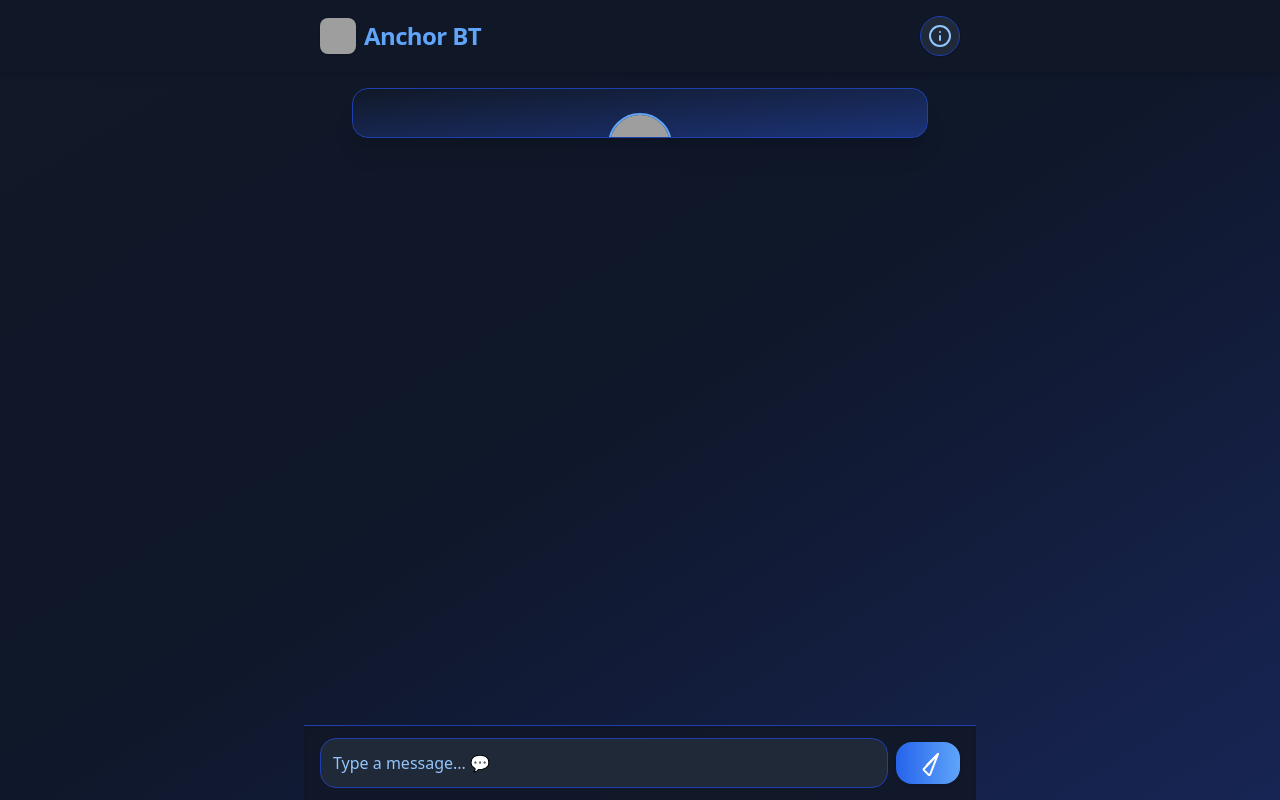
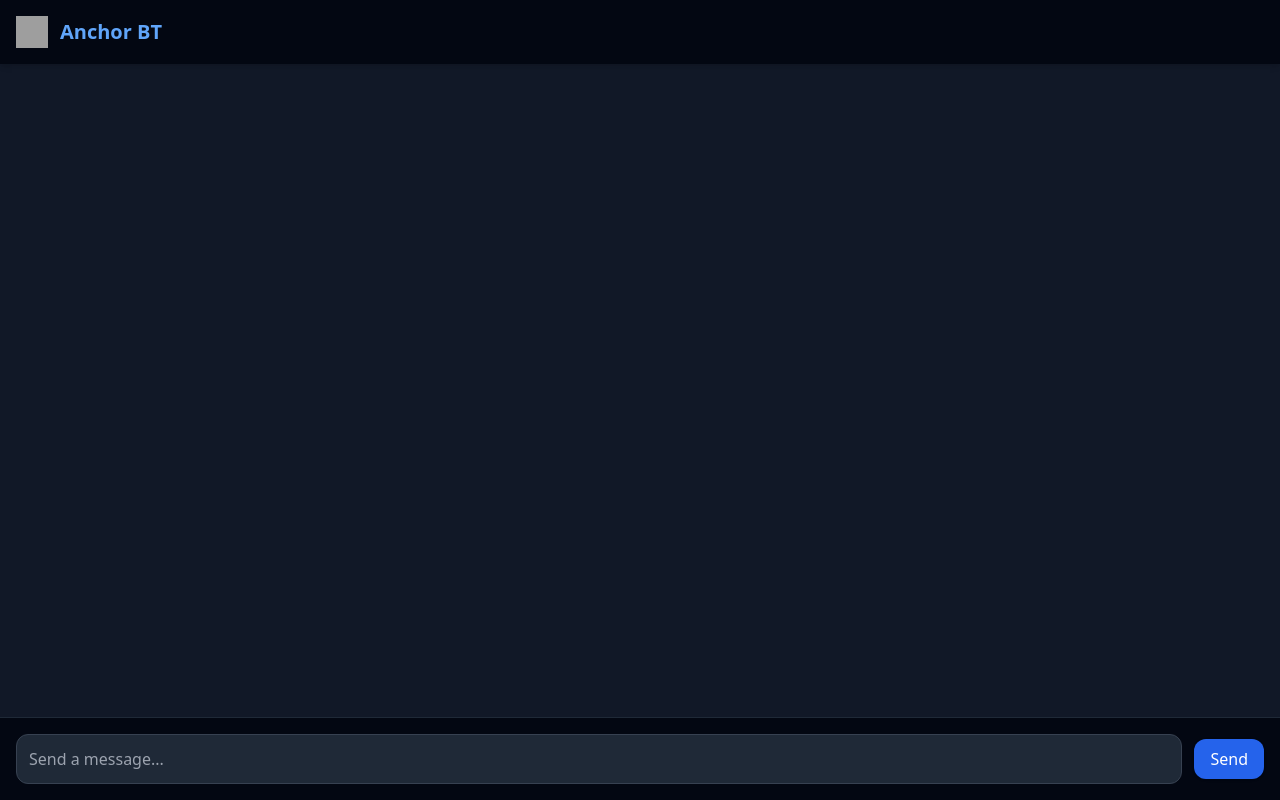
Before and after one commit to melodykellynwaogu/Anchor-AI, a Flask app: page / in a window 1280 px wide. Run offline with Flask 3, Linux system fonts and the light colour scheme; some libraries are stand-ins or nearby versions; grey boxes are pictures that could not be loaded.

Commit message:
Update index.html

```diff
--- a/templates/index.html
+++ b/templates/index.html
@@ -27,74 +27,53 @@
         .slide-toggle {
             transition: max-height 0.5s cubic-bezier(.4,0,.2,1);
         }
+        html, body {
+              height: 100%;
+              margin: 0;
+              scroll-behavior: smooth;
+}
+
+        #chat-container {
+              scroll-behavior: smooth;
+}
     </style>
     <link rel="icon" type="image/svg+xml" href="https://cdn.jsdelivr.net/gh/twitter/twemoji@14.0.2/assets/svg/1f916.svg">
 </head>
-<body class="bg-gradient-to-br from-gray-900 via-slate-900 to-blue-950 text-gray-100 flex flex-col h-screen font-sans">
+<body class="bg-gray-900 text-gray-100 h-screen flex flex-col">
     <!-- Header -->
-    <header class="bg-gray-900/90 shadow-md backdrop-blur-md sticky top-0 z-20 px-0 py-3 sm:py-4">
-        <div class="flex justify-between items-center max-w-2xl mx-auto w-full px-4">
-            <div class="flex items-center gap-2">
-                <img class="w-9 h-9 rounded-lg shadow" src="https://cdn.jsdelivr.net/gh/twitter/twemoji@14.0.2/assets/svg/1f916.svg" alt="Bot Icon">
-                <span class="text-2xl font-extrabold text-blue-400 tracking-tight">Anchor BT</span>
-            </div>
-            <button onclick="toggleAbout()" title="About the Creator" class="w-10 h-10 p-0 rounded-full bg-gray-800 hover:bg-blue-500 flex items-center justify-center border border-blue-800 shadow transition-colors duration-200">
-                <svg xmlns="http://www.w3.org/2000/svg" class="h-6 w-6 text-blue-300" fill="none" viewBox="0 0 24 24" stroke="currentColor">
-                  <circle cx="12" cy="12" r="10" stroke-width="2" />
-                  <path stroke-linecap="round" stroke-linejoin="round" stroke-width="2" d="M12 16v-4m0-4h.01" />
-                </svg>
-            </button>
+    <header class="bg-gray-950 shadow-md p-4 flex justify-between items-center">
+        <div class="flex items-center gap-3">
+            <img src="https://cdn.jsdelivr.net/gh/twitter/twemoji@14.0.2/assets/svg/1f916.svg" class="w-8 h-8" alt="Bot Icon">
+            <h1 class="text-xl font-bold text-blue-400">Anchor BT</h1>
         </div>
     </header>
 
-    <!-- About Section -->
-    <div id="about-section" class="max-h-0 overflow-hidden bg-gradient-to-br from-gray-900/90 to-blue-900/80 border border-blue-800 rounded-2xl shadow-xl p-0 sm:p-6 mx-2 sm:mx-auto my-4 text-center transition-all duration-500 max-w-xl w-full">
-        <div class="flex justify-center mb-3">
-            <img src="https://avatars.githubusercontent.com/u/37944636?v=4" alt="Melody Kelly Nwaogu" class="w-16 h-16 rounded-full border-2 border-blue-400 shadow-lg">
-        </div>
-        <h2 class="text-xl font-bold text-blue-300 mb-2">About the Creator</h2>
-        <p class="text-gray-300 text-sm leading-relaxed mb-2">
-            <b>Melody Kelly Nwaogu</b> is a creative Python developer who crafts fun and functional tools with Python and Flask.
-        </p>
-        <div class="flex justify-center gap-4 mt-3">
-            <a class="inline-flex items-center gap-1 text-blue-400 hover:text-blue-200 transition-colors text-sm" href="https://github.com/melodykellynwaogu" target="_blank" rel="noopener">
-                <svg class="w-4 h-4" fill="currentColor" viewBox="0 0 24 24"><path d="M12 0a12 12 0 00-3.79 23.4c.6.11.82-.26.82-.58v-2.04c-3.34.73-4.04-1.61-4.04-1.61-.54-1.38-1.32-1.74-1.32-1.74-1.08-.74.08-.73.08-.73 1.19.08 1.82 1.23 1.82 1.23 1.06 1.82 2.78 1.3 3.46.99.11-.77.42-1.3.77-1.6-2.66-.3-5.46-1.32-5.46-5.89 0-1.3.47-2.36 1.23-3.19-.12-.3-.54-1.51.12-3.16 0 0 1-.32 3.3 1.22a11.5 11.5 0 016 0c2.31-1.54 3.3-1.22 3.3-1.22.66 1.65.24 2.86.12 3.16.76.83 1.23 1.89 1.23 3.19 0 4.58-2.8 5.58-5.47 5.88.43.37.81 1.1.81 2.23v3.3c0 .32.22.7.82.58A12 12 0 0012 0z"/></svg>
-                @melodykellynwaogu
-            </a>
-        </div>
-    </div>
-
     <!-- Chat Area -->
-    <main class="flex-grow flex flex-col justify-end max-w-2xl mx-auto w-full px-2 sm:px-0">
-        <div id="chat-container" class="flex-grow overflow-y-auto p-1 sm:p-4 space-y-4">
+    <main id="chat-container" class="flex-grow overflow-y-auto px-4 py-6 space-y-6">
         {% for msg in messages %}
-            <div class="{% if msg.role == 'user' %} justify-end {% else %} justify-start {% endif %} flex">
-                <div class="max-w-[80%] px-5 py-3 rounded-2xl shadow-lg break-words text-base
+        <div class="flex {% if msg.role == 'user' %} justify-end {% else %} justify-start {% endif %}">
+            <div class="max-w-lg px-4 py-3 rounded-xl text-sm shadow
                 {% if msg.role == 'user' %}
-                        bg-blue-600 text-white rounded-br-lg
+                    bg-blue-600 text-white rounded-br-none
                 {% else %}
-                        bg-gray-800 text-blue-200 rounded-bl-lg border border-blue-800
+                    bg-gray-800 text-gray-200 rounded-bl-none border border-blue-800
                 {% endif %}">
                 {{ msg.content }}
             </div>
         </div>
         {% endfor %}
         <div id="scroll-anchor"></div>
-        </div>
     </main>
 
-    <!-- Input Box -->
-    <form method="POST" class="bg-gray-900/95 border-t border-blue-800 flex items-center gap-2 p-3 sm:px-4 max-w-2xl mx-auto w-full shadow-inner">
-        <input name="prompt" required autocomplete="off"
-            placeholder="Type a message... 💬"
-            class="flex-grow p-3 rounded-2xl border border-blue-800 bg-gray-800 text-white placeholder:text-blue-300 focus:outline-none focus:ring-2 focus:ring-blue-500 transition-all duration-200"
+    <!-- Input Form -->
+    <form method="POST" class="p-4 bg-gray-950 border-t border-gray-800 flex items-center gap-3">
+        <input name="prompt" autocomplete="off" required
+            placeholder="Send a message..."
+            class="flex-grow p-3 rounded-xl bg-gray-800 text-white placeholder:text-gray-400 border border-gray-700 focus:outline-none focus:ring-2 focus:ring-blue-500"
         />
         <button type="submit"
-            class="bg-gradient-to-r from-blue-600 to-blue-400 hover:from-blue-500 hover:to-blue-300 text-white px-5 py-2 rounded-2xl shadow font-semibold transition-all duration-150 hover:scale-105 focus:outline-none focus:ring-2 focus:ring-blue-400">
-            <svg class="w-6 h-6 inline-block" fill="none" stroke="currentColor" viewBox="0 0 24 24">
-                <path stroke-linecap="round" stroke-linejoin="round" stroke-width="2" d="M22 2L11 13" />
-                <path stroke-linecap="round" stroke-linejoin="round" stroke-width="2" d="M22 2l-7.8 20.4a1 1 0 01-1.6.4l-4.7-4.7a1 1 0 01.4-1.6L22 2z" />
-            </svg>
+            class="bg-blue-600 hover:bg-blue-500 text-white px-4 py-2 rounded-xl shadow transition">
+            Send
         </button>
     </form>
 
```
Lines whose indentation alone changed are shown as unchanged.
